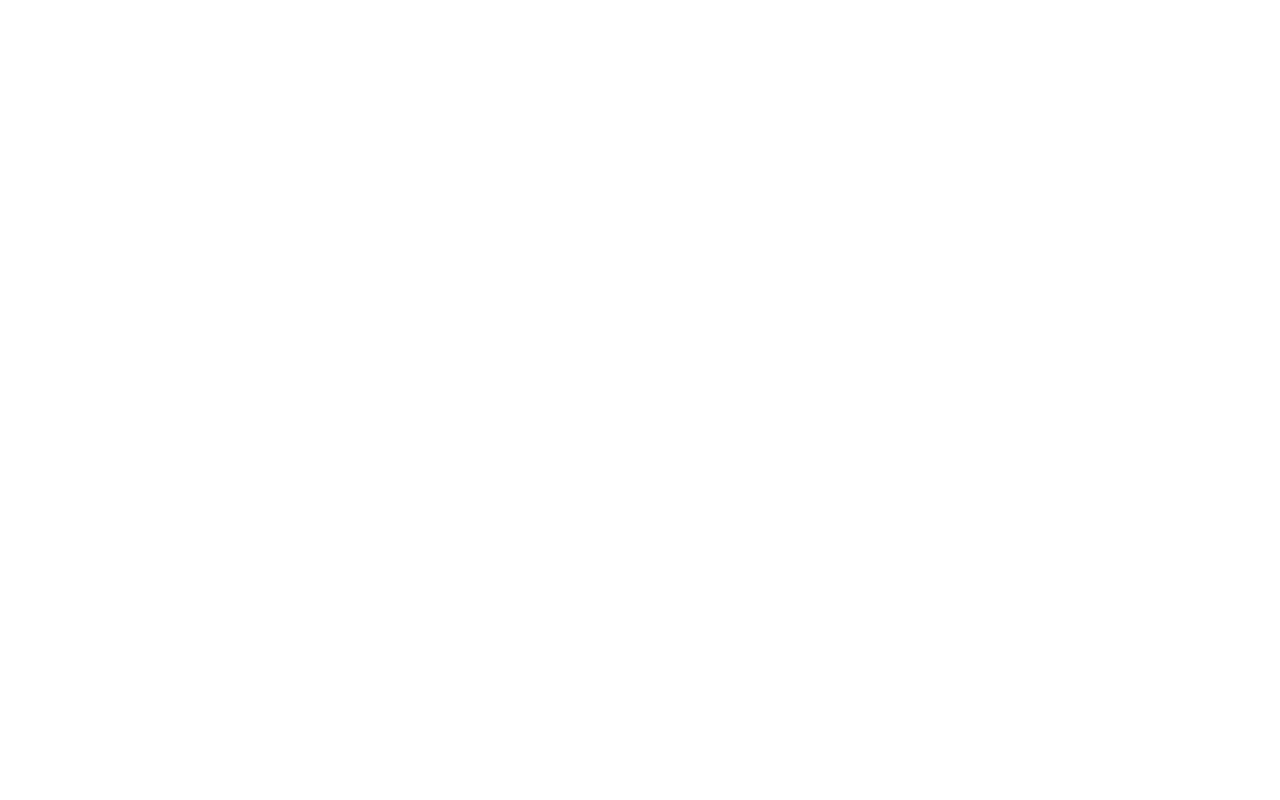
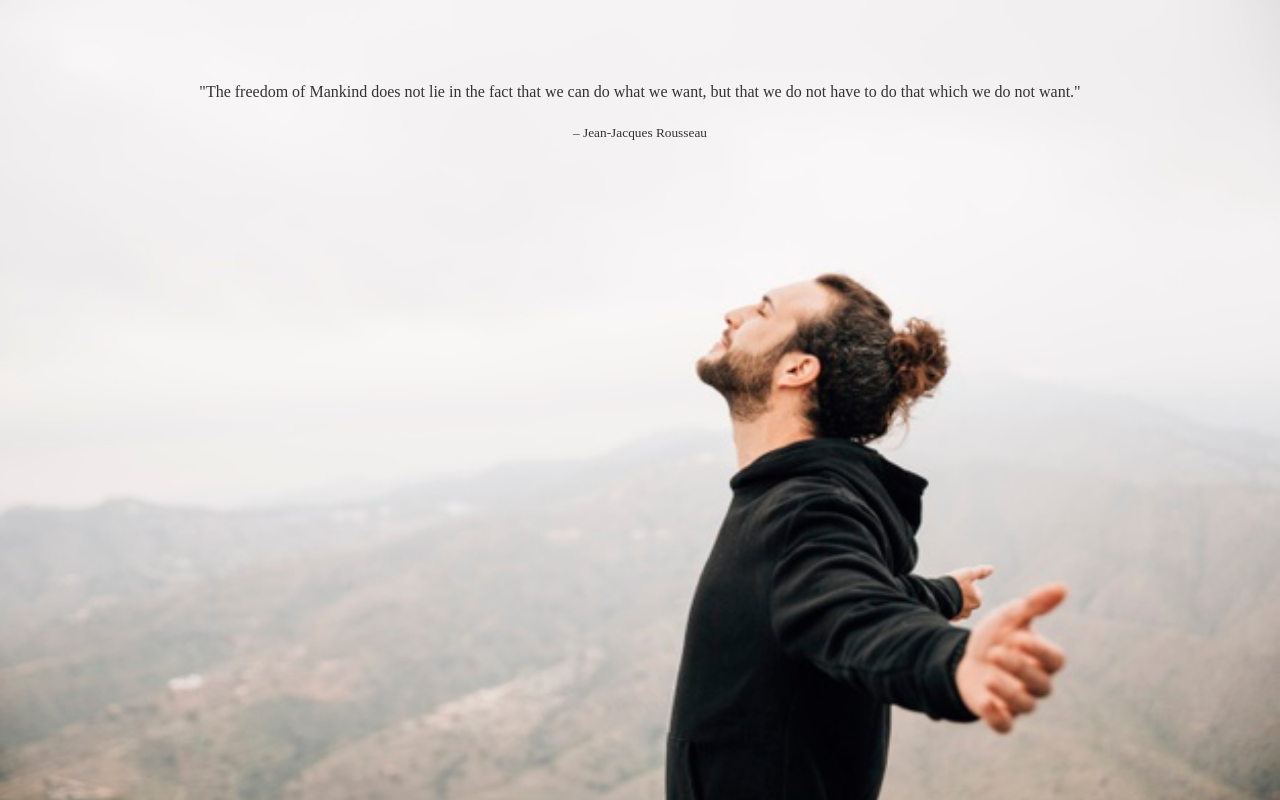
Before and after one commit to mirelalexa/simple-quote-page, a plain HTML site: page index.html in a window 1280 px wide. Drawn offline with Linux system fonts and the light colour scheme.

Commit message:
add base file structure

```diff
--- a/index.html
+++ b/index.html
@@ -4,8 +4,15 @@
   <meta charset="utf-8">
   <title></title>
   <meta name="viewport" content="width=device-width, initial-scale=1">
+  <link rel="stylesheet" type="text/css" href="main.css">
+  <link href="https://fonts.googleapis.com/css?family=Crimson+Text|Julius+Sans+One" rel="stylesheet">
+  <title>Freedom</title>
 </head>
+
 <body>
-
+  <div class="wrapper">
+    <p class="quote">"The freedom of Mankind does not lie in the fact that we can do what we want, but that we do not have to do that which we do not want."</p>
+    <p class="author"><small>– Jean-Jacques Rousseau</small></p>
+  </div>
 </body>
 </html>
--- a/main.css
+++ b/main.css
@@ -0,0 +1,25 @@
+.wrapper {
+    padding-top: 4rem;
+    width: 90%;
+    margin: 0 auto;
+    text-align: center;
+}
+
+div {
+    display: block;
+}
+
+body {
+    width: 100%;
+    height: 100vh;
+    background: url(asset/freedom.jpg) no-repeat center;
+    background-size: cover;
+    color: #333;
+}
+
+html, body {
+    margin: 0;
+    padding: 0;
+    font-size: 100%;
+    line-height: 1.5;
+}
```
Also changed, not shown: asset/freedom.jpg (added).
